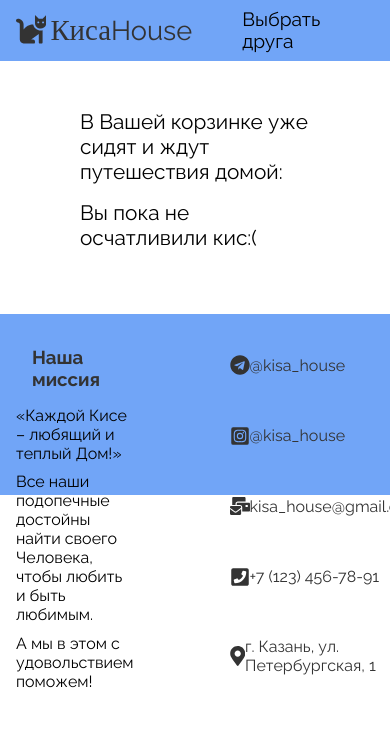
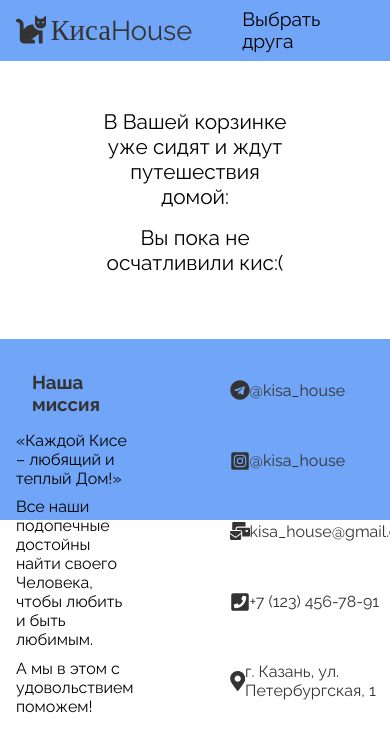
Before and after one commit to anastaok/kisa-house, a React (Create React App) app: page /cart in a window 390 px wide. Shown: the top 752 px of the page. Built offline with nearby package versions, Linux system fonts and the light colour scheme; a web font is replaced by a local one.

Commit message:
added media queries for cart component

```diff
--- a/src/components/Cart/Cart.scss
+++ b/src/components/Cart/Cart.scss
@@ -1,5 +1,5 @@
 .cart {
-  padding: 3rem 5rem;
+  padding: 3rem 6rem;
   display: flex;
   flex-direction: column;
   align-items: center;
@@ -8,6 +8,7 @@
     font-size: 1.3rem;
     margin-bottom: 1rem;
     display: flex;
+    text-align: center;
     flex-direction: column;
     align-items: center;
     gap: 1.5rem;
@@ -40,17 +41,26 @@
         font-weight: bold;
       }
     }
+
+    @media screen and (max-width: 475px) {
+      .kisaItem {
+        width: 15rem;
+        height: 15rem;
+        flex-direction: column;
+      }
+    }
   }
 
   .containerForm {
     font-size: 1.2rem;
+
     .formCart {
       display: flex;
       flex-direction: column;
       padding: 1.25rem;
-      min-width: 31.25rem;
+      max-width: 45rem;
+      min-width: 15.25rem;
       text-align: center;
-      width: 37.5rem;
 
       .contentForm {
         margin-bottom: 0.625rem;
@@ -58,6 +68,8 @@
       }
 
       .formData {
+        font-size: 1.2rem;
+
         margin-bottom: 1.25rem;
         padding: 0.625rem 1.125rem;
         border-color: rgba(113, 165, 247, 0.9);
```
